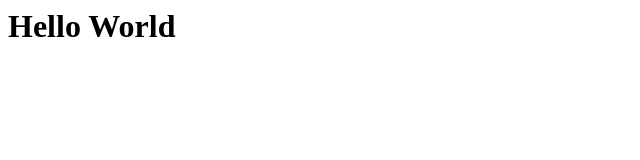
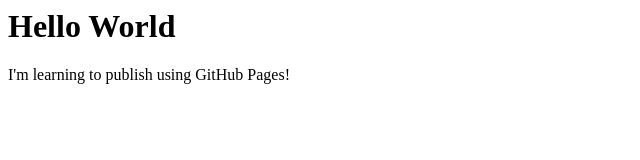
Before and after one commit to JohnathanWP/JohnathanWP.github.io, a plain HTML site: page index.html in a window 1280 px wide. Shown: the whole page, without its empty margins (0-640 px from the left). Drawn offline with Linux system fonts and the light colour scheme.

Commit message:
Added a Paragraph

```diff
--- a/index.html
+++ b/index.html
@@ -2,5 +2,6 @@
  <html>
  <body>
     <h1>Hello World</h1>
+    <p>I'm learning to publish using GitHub Pages!</p>
 </body>
 </html>
```
